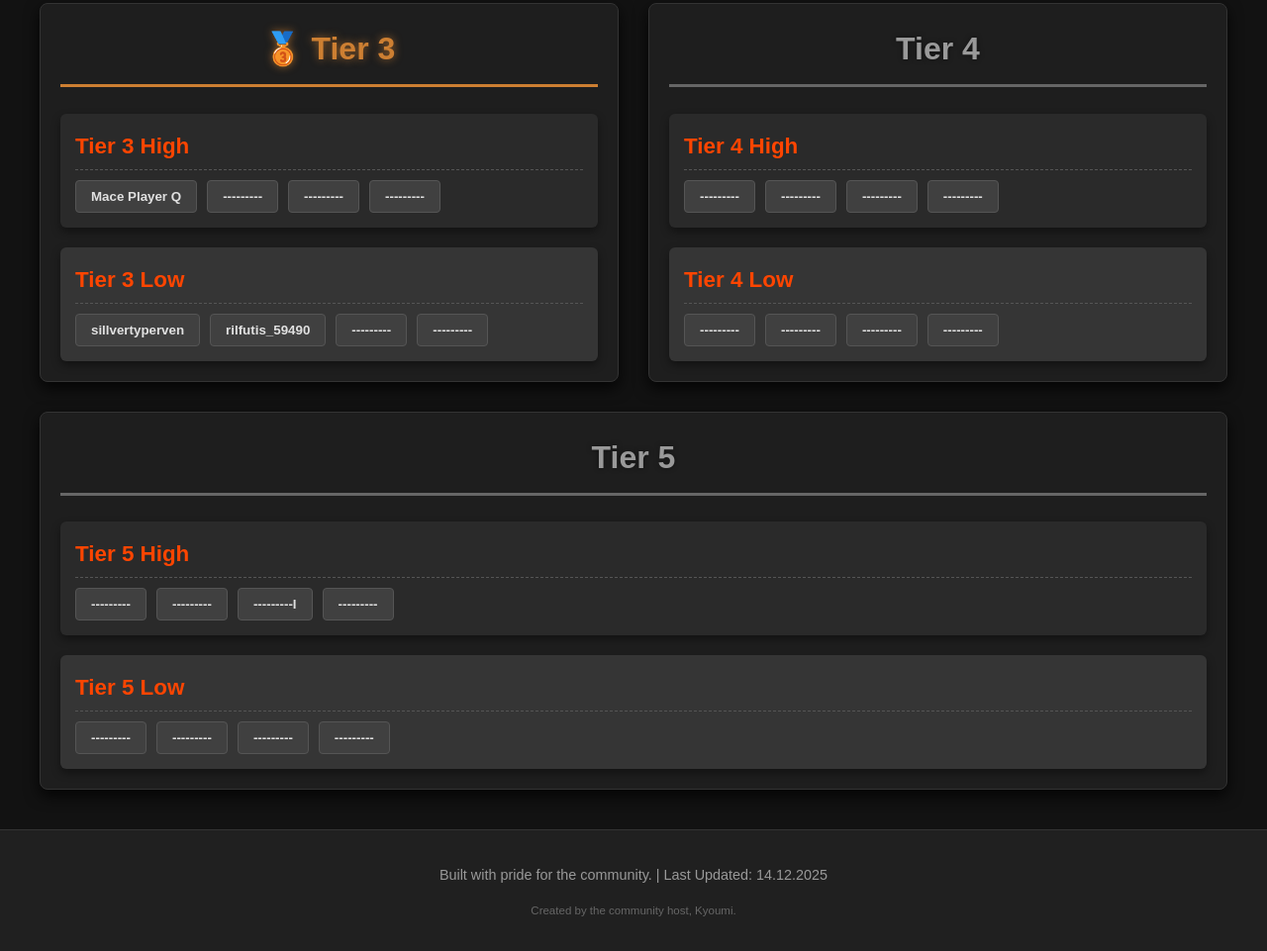
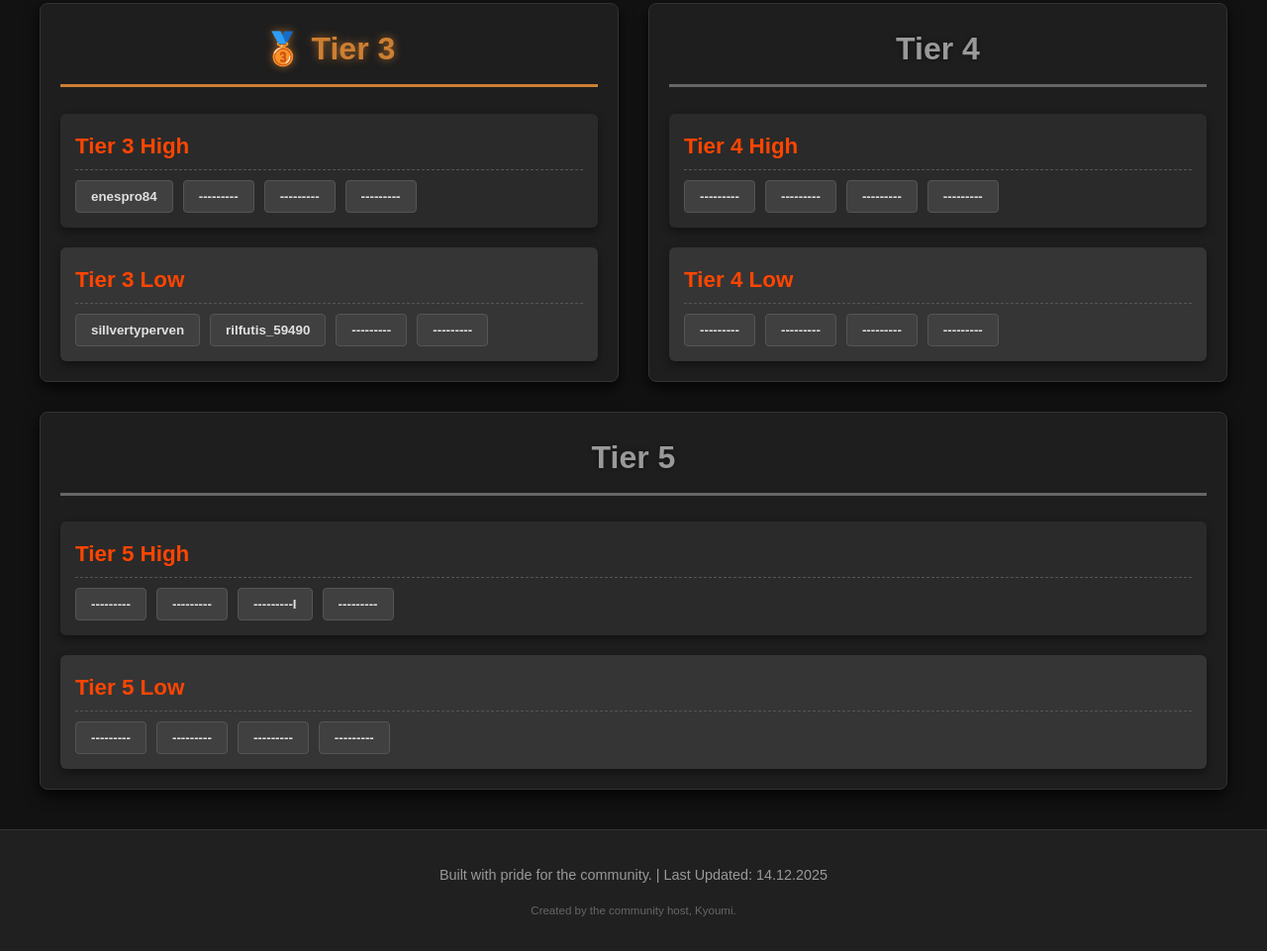
Before and after one commit to MrJhinX/Mace-Tiers-Roblox, a plain HTML site: page index.html in a window 1280 px wide. Shown: the part 915-1876 px from the top of the page at 99% size. Drawn offline with Linux system fonts and the light colour scheme.

Commit message:
Update index.html

```diff
--- a/index.html
+++ b/index.html
@@ -88,7 +88,7 @@
                 <div class="tier-level high-tier">
                     <h3>Tier 3 High</h3>
                     <div class="player-tags">
-                        <button class="player-tag">Mace Player Q</button>
+                        <button class="player-tag">enespro84</button>
                         <button class="player-tag">---------</button>
                         <button class="player-tag">---------</button>
                         <button class="player-tag">---------</button>
```
